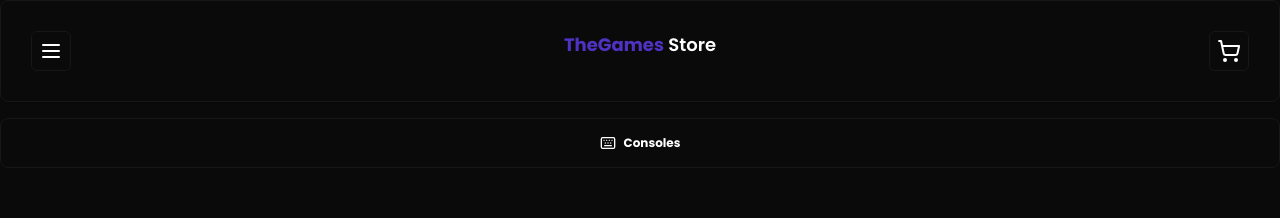
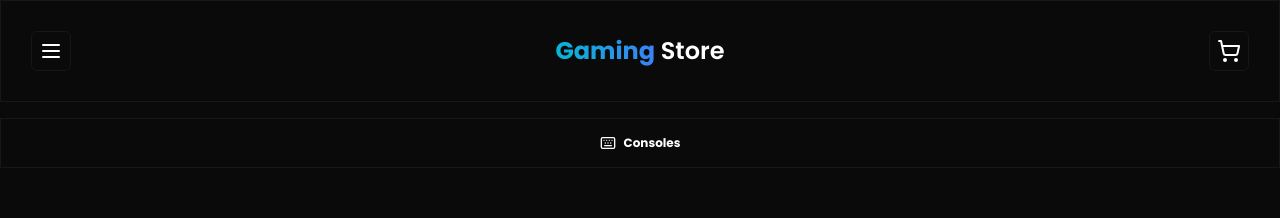
Before and after one commit to gabrielpriegoo/gaming-store, a React (Vite) app: page /consoles in a window 1280 px wide. Shown: the top 218 px of the page. Built offline with nearby package versions, Linux system fonts and the light colour scheme; grey boxes are pictures that could not be loaded.

Commit message:
style: logo altered colors

```diff
--- a/src/components/ui/header.jsx
+++ b/src/components/ui/header.jsx
@@ -18,7 +18,7 @@ const Header = () => {
   }
 
   return (
-    <Card className="flex justify-between p-[1.875rem]">
+    <Card className="flex items-center justify-between p-[1.875rem] rounded-none">
       <Sheet open={openMenu} onOpenChange={setOpenMenu}>
         <SheetTrigger asChild>
           <Button size="icon" variant="outline">
@@ -35,9 +35,7 @@ const Header = () => {
           </div>
         </SheetContent>
       </Sheet>
-
-      <Link to="/"><h1 className="text-lg font-semibold"><span className="text-primary font-bold">TheGames</span> Store</h1></Link>
-
+      <Link to="/"><h1 className="text-2xl font-semibold"><span className="bg-gradient-to-r from-cyan-500 to-blue-500 text-transparent bg-clip-text font-extrabold">Gaming</span> Store</h1></Link>
       <Sheet>
         <SheetTrigger asChild>
           <Button size="icon" variant="outline">
--- a/src/routes/consoles/page.jsx
+++ b/src/routes/consoles/page.jsx
@@ -13,7 +13,7 @@ const Consoles = () => {
 
     return (
         <div>
-            <Badge variant={"outline"} className="py-4 flex items-center justify-center gap-2 rounded-lg cursor-pointer select-none mt-4">
+            <Badge variant={"outline"} className="py-4 flex items-center justify-center gap-2 rounded-none select-none mt-4">
                 <KeyboardIcon size={16} />
                 <span className="font-bold text-xs">Consoles</span>
             </Badge>
--- a/src/routes/jogos/page.jsx
+++ b/src/routes/jogos/page.jsx
@@ -13,7 +13,7 @@ const GameList = () => {
 
     return (
         <div>
-            <Badge variant={"outline"} className="py-4 flex items-center justify-center gap-2 rounded-lg cursor-pointer select-none mt-4">
+            <Badge variant={"outline"} className="py-4 flex items-center justify-center gap-2 rounded-none select-none mt-4">
                 <KeyboardIcon size={16} />
                 <span className="font-bold text-xs">Jogos</span>
             </Badge>
```
